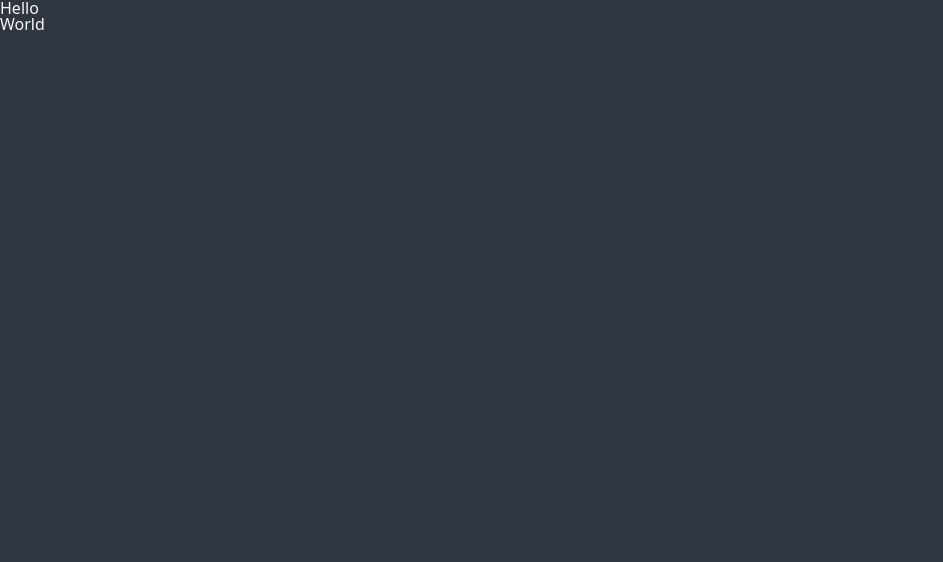
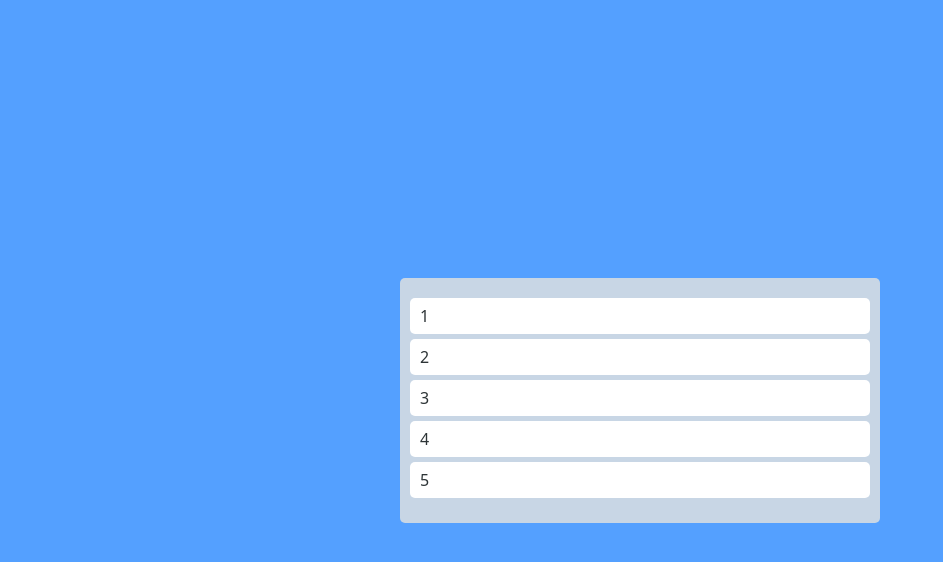
Before and after one commit to jh0152park/ReactJS_Trello, a React (Create React App) app in the folder trello/: page / in a window 1280 px wide. Shown: the top 562 px of the page, without its empty margins (0-943 px from the left). Built offline with nearby package versions, Linux system fonts and the light colour scheme.

Commit message:
added todo items into borad

```diff
--- a/trello/src/App.tsx
+++ b/trello/src/App.tsx
@@ -1,4 +1,4 @@
-import { createGlobalStyle } from "styled-components";
+import styled, { createGlobalStyle } from "styled-components";
 import { DragDropContext, Draggable, Droppable } from "react-beautiful-dnd";
 
 const GlobalStyle = createGlobalStyle`
@@ -30,8 +30,8 @@
   body {
     line-height: 1;
     font-family: system-ui, -apple-system, BlinkMacSystemFont, 'Segoe UI', Roboto, Oxygen, Ubuntu, Cantarell, 'Open Sans', 'Helvetica Neue', sans-serif;
-    background-color: #2f3640;
-    color: #f5f6fa;
+    background-color: ${(props) => props.theme.backgroundColor};
+    color: ${(props) => props.theme.fontColor};
   }
   ol, ul {
     list-style: none;
@@ -50,6 +50,39 @@
   }
 `;
 
+const Container = styled.div`
+    display: flex;
+    max-width: 480px;
+    width: 100%;
+    margin: 0 auto;
+    justify-content: center;
+    align-items: center;
+    height: 100vh;
+`;
+
+const Boards = styled.div`
+    display: grid;
+    width: 100%;
+    grid-template-columns: repeat(1, 1fr);
+`;
+
+const Board = styled.div`
+    background-color: ${(props) => props.theme.boardColor};
+    padding-top: 30px;
+    padding: 20px 10px;
+    border-radius: 5px;
+    min-height: 200px;
+`;
+
+const Card = styled.div`
+    background-color: ${(props) => props.theme.cardColor};
+    padding: 10px 10px;
+    border-radius: 5px;
+    margin-bottom: 5px;
+`;
+
+const todoList = ["1", "2", "3", "4", "5"];
+
 function App() {
     function onDragEnd() {}
 
@@ -57,36 +90,36 @@
         <>
             <GlobalStyle></GlobalStyle>
             <DragDropContext onDragEnd={onDragEnd}>
-                <div>
+                <Container>
+                    <Boards>
                         <Droppable droppableId="one">
                             {(magic) => (
-                            <ul ref={magic.innerRef} {...magic.droppableProps}>
-                                <Draggable draggableId="first" index={0}>
+                                <Board
+                                    ref={magic.innerRef}
+                                    {...magic.droppableProps}
+                                >
+                                    {todoList.map((todo, index) => (
+                                        <Draggable
+                                            draggableId={todo}
+                                            index={index}
+                                        >
                                             {(magic) => (
-                                        <li
+                                                <Card
                                                     ref={magic.innerRef}
                                                     {...magic.draggableProps}
                                                     {...magic.dragHandleProps}
                                                 >
-                                            Hello
-                                        </li>
+                                                    {todo}
+                                                </Card>
                                             )}
                                         </Draggable>
-                                <Draggable draggableId="Second" index={1}>
-                                    {(magic) => (
-                                        <li
-                                            ref={magic.innerRef}
-                                            {...magic.draggableProps}
-                                            {...magic.dragHandleProps}
-                                        >
-                                            World
-                                        </li>
-                                    )}
-                                </Draggable>
-                            </ul>
+                                    ))}
+                                    {magic.placeholder}
+                                </Board>
                             )}
                         </Droppable>
-                </div>
+                    </Boards>
+                </Container>
             </DragDropContext>
         </>
     );
--- a/trello/src/index.tsx
+++ b/trello/src/index.tsx
@@ -1,12 +1,17 @@
 import ReactDOM from "react-dom/client";
 import App from "./App";
 import { RecoilRoot } from "recoil";
+import { ThemeProvider } from "styled-components";
+import { defaultTheme } from "./theme";
 
 const root = ReactDOM.createRoot(
     document.getElementById("root") as HTMLElement
 );
+
 root.render(
     <RecoilRoot>
-        <App />
+        <ThemeProvider theme={defaultTheme}>
+            <App />
+        </ThemeProvider>
     </RecoilRoot>
 );
--- /dev/null
+++ b/trello/src/theme.ts
@@ -0,0 +1,15 @@
+import "styled-components";
+
+interface DefaultTheme {
+    backgroundColor?: string;
+    boardColor?: string;
+    cardColor?: string;
+    fontColor?: string;
+}
+
+export const defaultTheme: DefaultTheme = {
+    backgroundColor: "#54a0ff",
+    boardColor: "#c8d6e5",
+    cardColor: "white",
+    fontColor: "#2d3436",
+};
```
Lines whose indentation alone changed are shown as unchanged.
